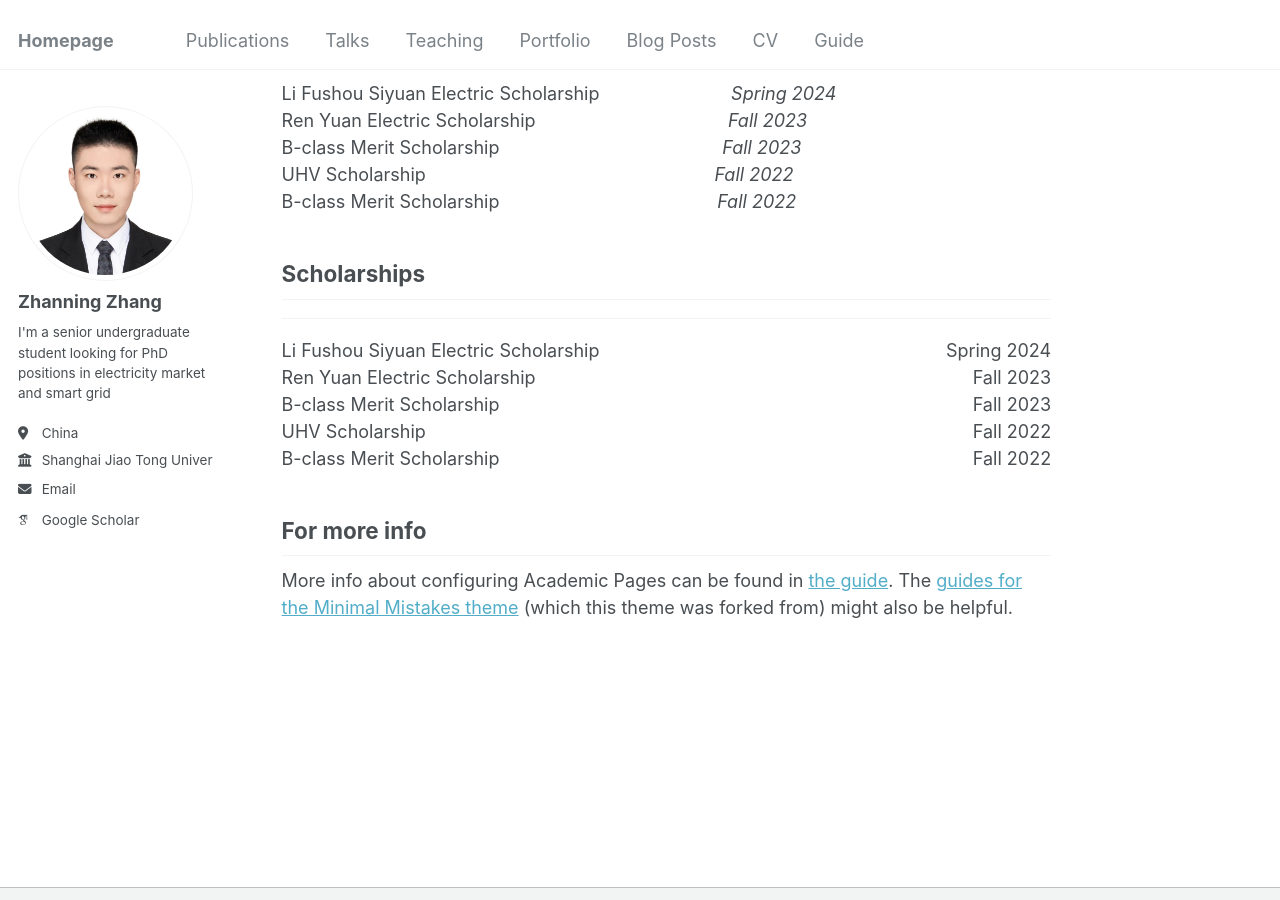
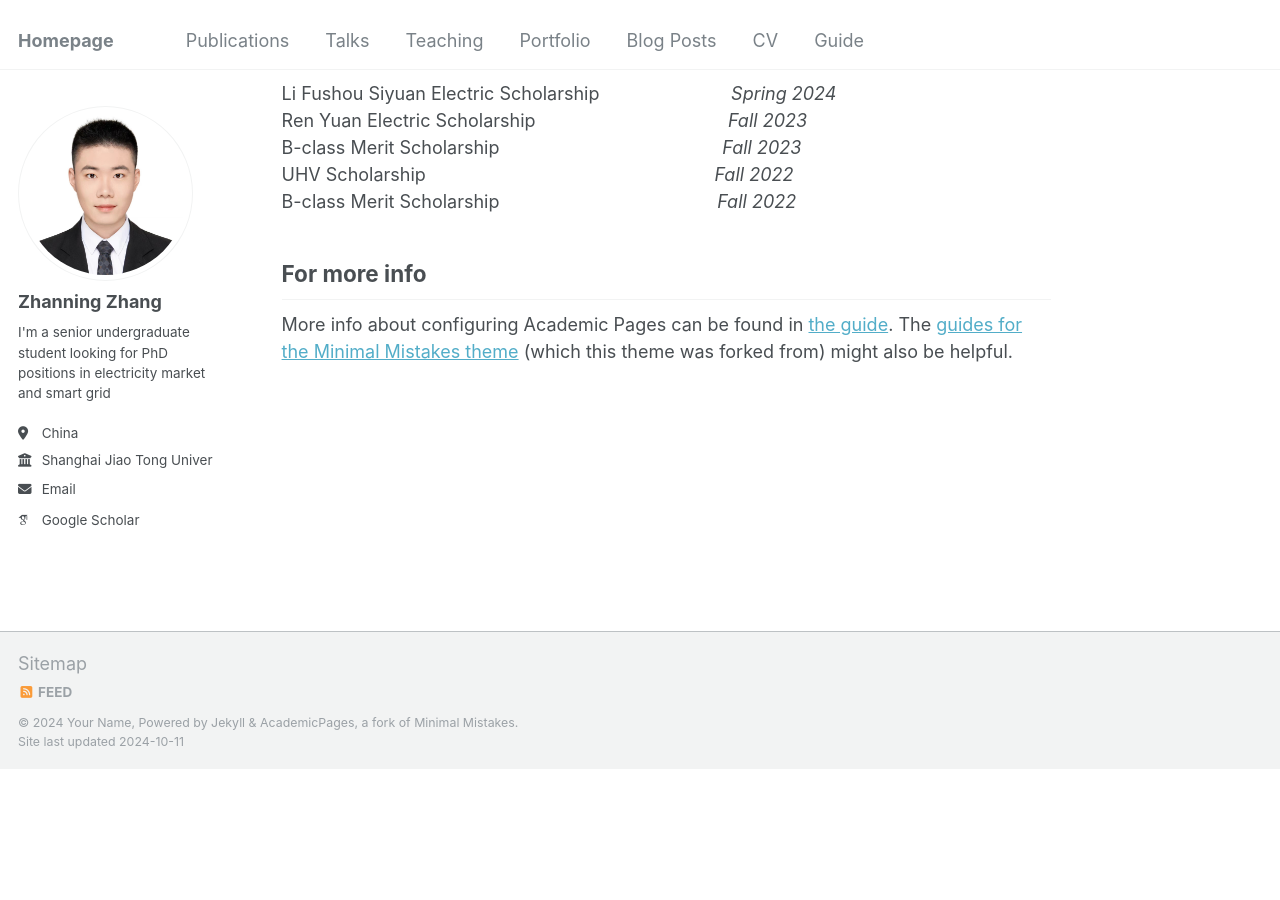
Before and after one commit to znzhang02/ZN.Zhang, a Jekyll site: the page built from _pages/about.md, in a window 1280 px wide and 900 px high, scrolled down 2182 px. Built offline with Jekyll 4.4.1, drawn with Linux system fonts in a browser that asks for light colours; some web fonts are replaced; after the commit the page ends 2951 px from its top, so only the background shows below that.

Commit message:
Update about.md

```diff
--- a/_pages/about.md
+++ b/_pages/about.md
@@ -60,30 +60,6 @@ B-class Merit Scholarship
 &nbsp;&nbsp;&nbsp;&nbsp;&nbsp;&nbsp;&nbsp;&nbsp;&nbsp;&nbsp;&nbsp;&nbsp;&nbsp;&nbsp;&nbsp;&nbsp;
 _Fall 2022_ <br>
 
-## Scholarships
-------
-
-<div style="display: flex; justify-content: space-between;">
-  <span>Li Fushou Siyuan Electric Scholarship</span>
-  <span>Spring 2024</span>
-</div>
-<div style="display: flex; justify-content: space-between;">
-  <span>Ren Yuan Electric Scholarship</span>
-  <span>Fall 2023</span>
-</div>
-<div style="display: flex; justify-content: space-between;">
-  <span>B-class Merit Scholarship</span>
-  <span>Fall 2023</span>
-</div>
-<div style="display: flex; justify-content: space-between;">
-  <span>UHV Scholarship</span>
-  <span>Fall 2022</span>
-</div>
-<div style="display: flex; justify-content: space-between;">
-  <span>B-class Merit Scholarship</span>
-  <span>Fall 2022</span>
-</div>
-
 For more info
 ------
 More info about configuring Academic Pages can be found in [the guide](https://academicpages.github.io/markdown/). The [guides for the Minimal Mistakes theme](https://mmistakes.github.io/minimal-mistakes/docs/configuration/) (which this theme was forked from) might also be helpful.
```
